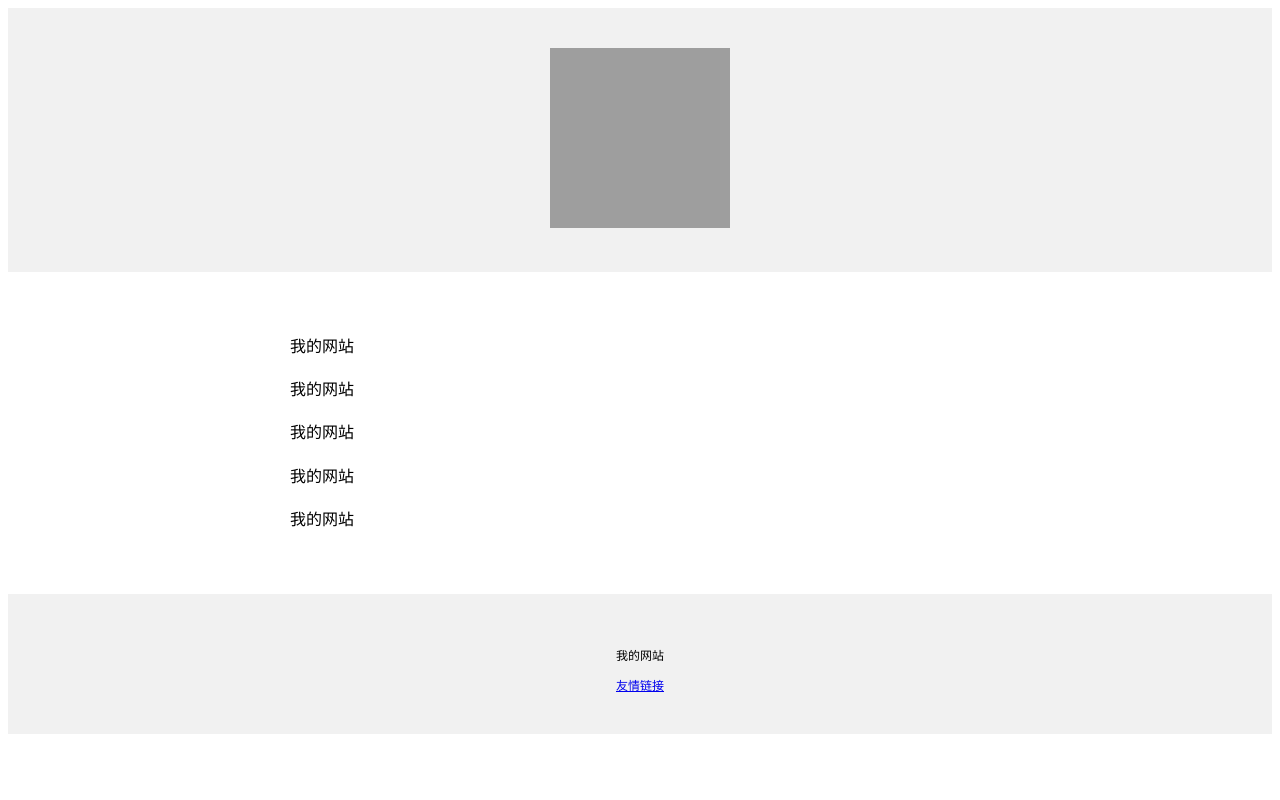
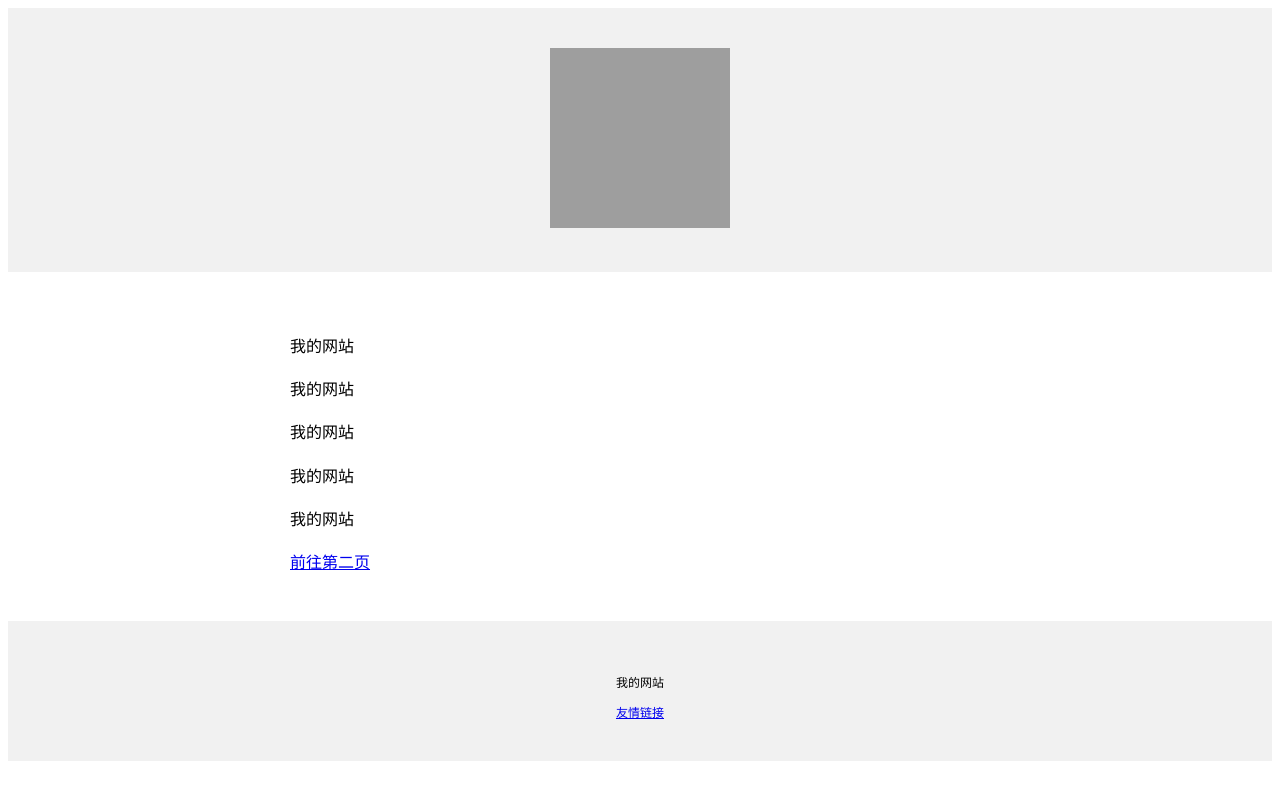
Before and after one commit to Nishfy/axs01, a plain HTML site: page index.html in a window 1280 px wide. Drawn offline with Linux system fonts and the light colour scheme; grey boxes are pictures that could not be loaded.

Commit message:
Update index.html

```diff
--- a/index.html
+++ b/index.html
@@ -24,6 +24,7 @@
         <p>我的网站</p>
         <p>我的网站</p>
         <p>我的网站</p>
+        <a href="./newPage.html">前往第二页</a>
     </div>
     <div style="
         background-color: #f1f1f1;
```
